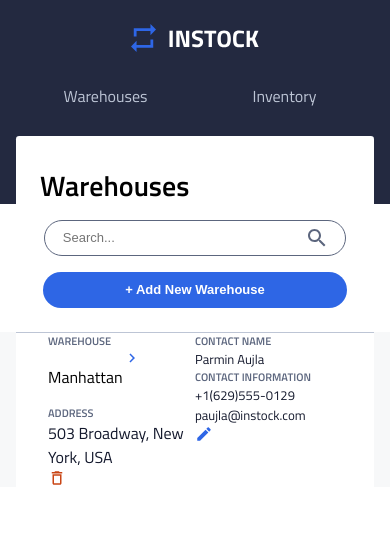
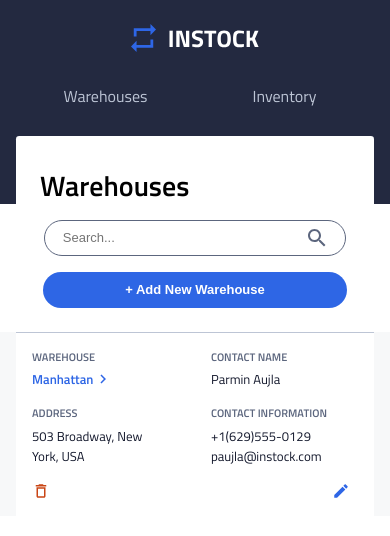
Before and after one commit to freeHashBrown/instock-silentdebuggers, a React (Create React App) app: page /warehouses in a window 390 px wide. Shown: the top 536 px of the page. Built offline with nearby package versions, Linux system fonts and the light colour scheme.

Commit message:
Complete warehouse item for mobile version

```diff
--- a/src/components/WarehouseItem/WarehouseItem.jsx
+++ b/src/components/WarehouseItem/WarehouseItem.jsx
@@ -13,7 +13,7 @@ const WarehouseItem = () => {
                         Warehouse
                     </p>
                     <div className='warehouse-item__bottom'>
-                        <p className=''>
+                        <p className='warehouse-item__data body-medium warehouse-item__data--select'>
                             Manhattan
                         </p>
                         <img src={chevron} alt="chevron" className='warehouse-item__icon'/>
@@ -23,7 +23,7 @@ const WarehouseItem = () => {
                     <p className=' table-header warehouse-item__label'>
                         Address
                     </p>
-                    <p className='warehouse-item__data'>
+                    <p className='warehouse-item__data body-medium'>
                         503 Broadway, New York, USA
                     </p>
                 </div>
@@ -50,7 +50,7 @@ const WarehouseItem = () => {
                         paujla@instock.com
                     </p>
                 </div>
-                <img src={edit} alt="edit" className='warehouse-item__icon'/>
+                <img src={edit} alt="edit" className='warehouse-item__icon warehouse-item__icon--selected'/>
             </div>
         </section>
     );
--- a/src/components/WarehouseItem/WarehouseItem.scss
+++ b/src/components/WarehouseItem/WarehouseItem.scss
@@ -2,36 +2,51 @@
 
 .warehouse-item {
     display: flex;
-    padding: 0 2rem 0 2rem;
+    padding: 1rem 0rem 1rem 0rem;
     border-top: solid 0.1rem $cloud;
     background-color: $white;
+    justify-content: space-between;
+    position: relative;
 
     &__column {
         display: flex;
         flex-direction: column;
         width: 50%;
+        padding: 0 1rem 0 1rem;
+
     }
 
     &__bottom {
         display: flex;
         flex-direction: row;
+        align-items: center;
+        justify-content: flex-start;
+        width: 5rem;
+
     }
 
     &__box {
         display: flex;
         flex-direction: column;
+        margin-bottom: 1rem;
     }
 
     &__label {
         font-weight: 600;
         color: $slate;
         text-transform: uppercase;
-        margin: 0;
+        margin: 0 0 0.3rem 0;
     }
 
     &__data {
         margin: 0;
         color: $instock-black;
+        width: 7rem;
+
+        &--select {
+            color: $instock-indigo;
+            font-weight: 600;
+        }
     }
 
 
@@ -39,5 +54,11 @@
         width: 1.125rem;
         height: 1.125rem;
 
+        &--selected {
+            position: absolute;
+            bottom: 1rem;
+            right: 1.5rem;
+        }
+
     }
 }
```
